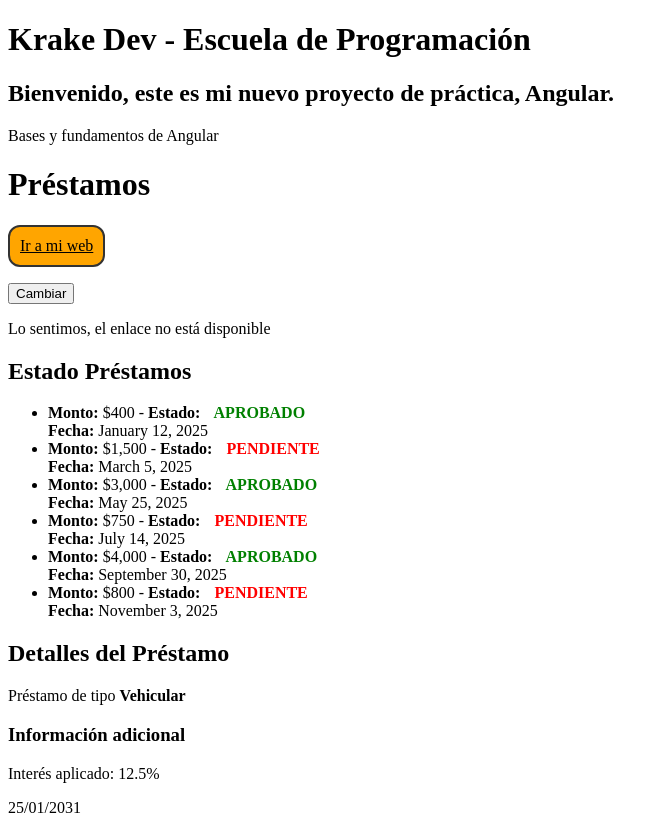
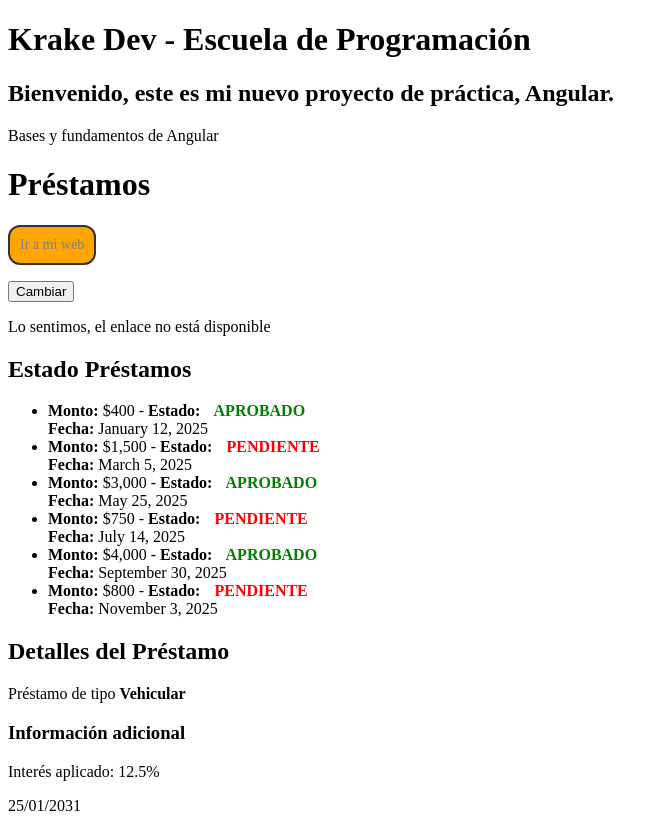
Before and after one commit to AndersonMP/practica-angular, an Angular app: page / in a window 1280 px wide. Shown: the whole page, without its empty margins (0-668 px from the left). Built offline with nearby package versions, Linux system fonts and the light colour scheme.

Commit message:
Angular ngStyle

```diff
--- a/src/app/prestamos/prestamos.html
+++ b/src/app/prestamos/prestamos.html
@@ -1,7 +1,17 @@
 <h1>Préstamos</h1>
 
 <p>
-  <a [href]="web" [class.activo]="redirigir" [ngClass]="redirigir ? 'grande' : 'pequeno'" target="_blank">
+  <a
+    [href]="web"
+    [class.activo]="redirigir"
+    [ngClass]="redirigir ? 'grande' : 'pequeno'"
+    [ngStyle]="{
+      'color': redirigir ? 'green' : 'gray',
+      'font-size': redirigir ? '20px' : '14px',
+      'text-decoration': redirigir ? 'underline' : 'none'
+    }"
+    target="_blank"
+  >
     Ir a mi web
   </a>
 </p>
--- a/src/app/ventas/ventas.html
+++ b/src/app/ventas/ventas.html
@@ -1,4 +1,9 @@
 <h1>Directivas Angular</h1>
+
 <h2 [ngClass]="colorear ? 'resaltar' : 'destacarMenos' ">Soy un programador</h2>
 
+<h2 [ngStyle]="mostrar === 'sí' ? {'background-color': 'green'} : {'background-color': 'red'}">Soy un estudiante</h2>
+
+<p [ngStyle]="misEstilos">Párrafo de Prueba</p>
+
 <app-pelicula></app-pelicula>
```
Also changed, not shown: src/app/ventas/ventas.ts (+12 -4 lines).
